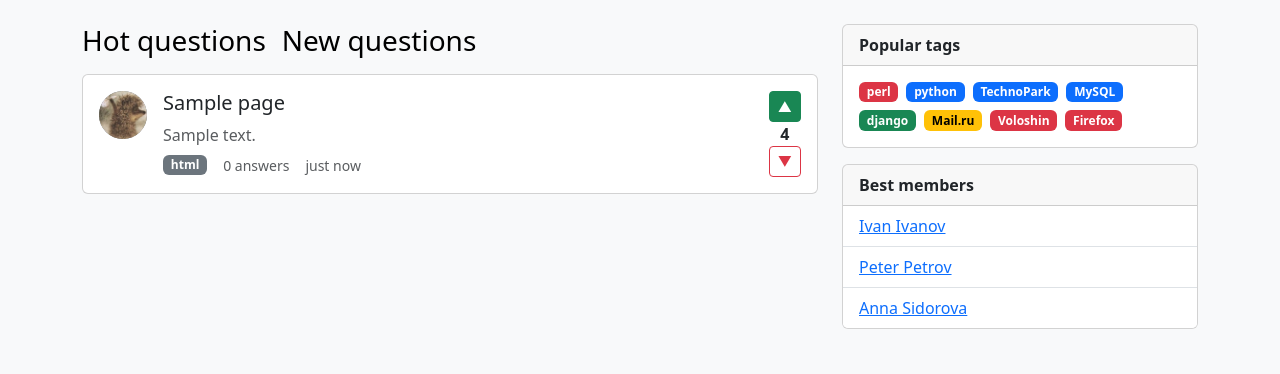
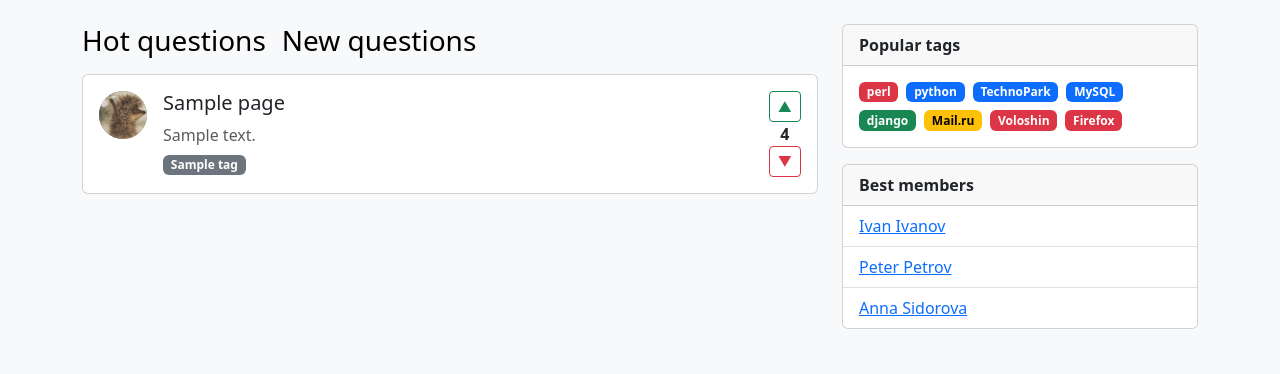
Before and after one commit to SSablin/2026-VK-EDU-Web-12-Sablin-S, a Django app: template questions/templates/questions/hot.html in a window 1280 px wide. Shown: the part 71-445 px from the top of the page. Run offline with Django 3.2, Linux system fonts and the light colour scheme; the template is opened without the code that fills it: most values are stand-ins (such as "Sample title", 1, 10 or a date in 2020); some libraries are stand-ins or nearby versions.

Commit message:
feat: update button styles for upvote/downvote and improve tag display in hot and index pages

```diff
--- a/core/templates/core/profile.html
+++ b/core/templates/core/profile.html
@@ -34,7 +34,7 @@
             <img src="{% static 'img/avatar.png' %}" alt="Avatar" width="80" height="80"
                  class="rounded-circle bg-secondary d-block mb-2">
             <input id="avatar" name="avatar" type="file" class="form-control" accept="image/png,image/jpeg">
-            <div class="form-text">PNG or JPG, up to 2 МБ.</div>
+            <div class="form-text">PNG or JPG, up to 2 MB.</div>
         </div>
     </div>
 
--- a/questions/templates/questions/hot.html
+++ b/questions/templates/questions/hot.html
@@ -25,14 +25,14 @@
                         </p>
 
                         <div class="d-flex align-items-center gap-3 flex-wrap">
-                            <a href="{% url 'tag' tag_name='html' %}" class="badge text-bg-secondary text-decoration-none">html</a>
-                            <span class="text-muted small">0 answers</span>
-                            <span class="text-muted small">just now</span>
+                            {% for tag in q.tags %}
+                                <a href="{% url 'tag' tag_name=tag %}" class="badge text-bg-secondary text-decoration-none">{{ tag }}</a>
+                            {% endfor %}
                         </div>
                     </div>
 
                     <div class="text-center">
-                        <button type="button" class="btn btn-sm btn-success" aria-label="Upvote">▲</button>
+                        <button type="button" class="btn btn-sm btn-outline-success" aria-label="Upvote">▲</button>
                         <div class="fw-bold">{{ q.rating }}</div>
                         <button type="button" class="btn btn-sm btn-outline-danger" aria-label="Downvote">▼</button>
                     </div>
--- a/questions/templates/questions/index.html
+++ b/questions/templates/questions/index.html
@@ -32,7 +32,7 @@
             </div>
 
             <div class="text-center">
-                <button type="button" class="btn btn-sm btn-success" aria-label="Upvote">▲</button>
+                <button type="button" class="btn btn-sm btn-outline-success" aria-label="Upvote">▲</button>
                 <div class="fw-bold">{{ q.rating }}</div>
                 <button type="button" class="btn btn-sm btn-outline-danger" aria-label="Downvote">▼</button>
             </div>
```
